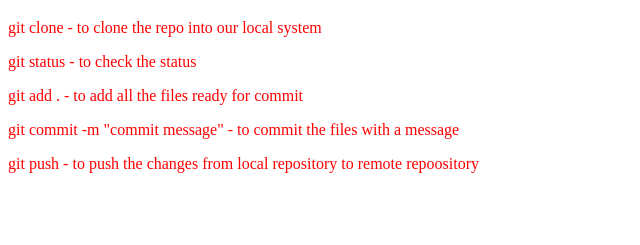
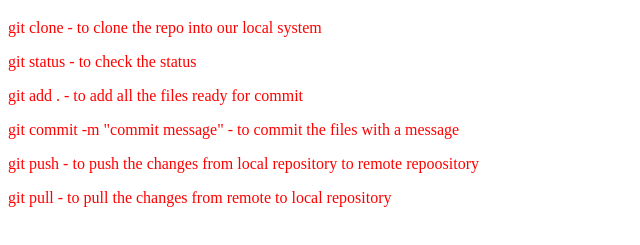
Before and after one commit to punitayadav26/new-module-20, a plain HTML site: page index.html in a window 1280 px wide. Shown: the part 61-306 px from the top of the page, without its empty margins (0-640 px from the left). Drawn offline with Linux system fonts and the light colour scheme.

Commit message:
Update index.html

```diff
--- a/index.html
+++ b/index.html
@@ -14,5 +14,6 @@
     <p> git add . - to add all the files ready for commit</p>
     <p> git commit -m "commit message"  - to commit the files with a message</p>
     <p> git push - to push the changes from local repository to remote repoository</p>
+    <p> git pull - to pull the changes from remote to local repository</p>
 </body>
 </html>
```
